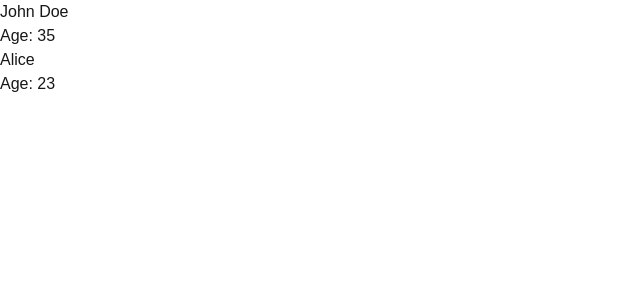
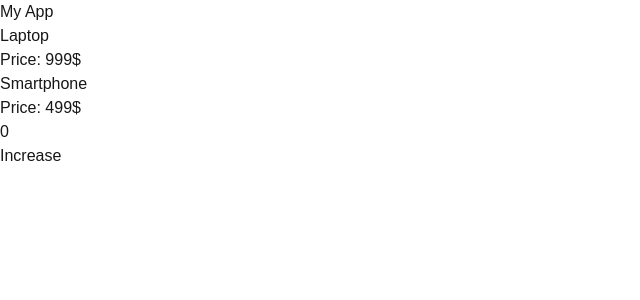
Before and after one commit to zac67-89/week1-react-foundation, a Next.js app: page / in a window 1280 px wide. Shown: the top 300 px of the page, without its empty margins (0-640 px from the left). Built offline with nearby package versions, Linux system fonts and the light colour scheme.

Commit message:
feat: add Counter component

```diff
--- a/app/page.tsx
+++ b/app/page.tsx
@@ -1,10 +1,14 @@
-import UserCard from "@/components/UserCard";
+import Navbar from "@/components/Navbar";
+import ProductCard from "@/components/ProductCard";
+import Counter from "@/components/Counter";
 
 export default function Home() {
   return (
     <div>
-      <UserCard name="John Doe" age={35} />
-      <UserCard name="Alice" age={23} />
+      <Navbar />
+      <ProductCard name="Laptop" price={999} />
+      <ProductCard name="Smartphone" price={499} />
+      <Counter />
     </div>
-  );
+  )
 }
--- /dev/null
+++ b/components/Counter.tsx
@@ -0,0 +1,12 @@
+"use client";
+import { useState } from "react";
+
+export default function Counter() {
+  const [count, setCount] = useState(0);
+  return(
+    <div>
+      <h2>{count}</h2>
+      <button onClick={()=>setCount(count + 1)}>Increase</button>
+    </div>
+  )
+}
```
